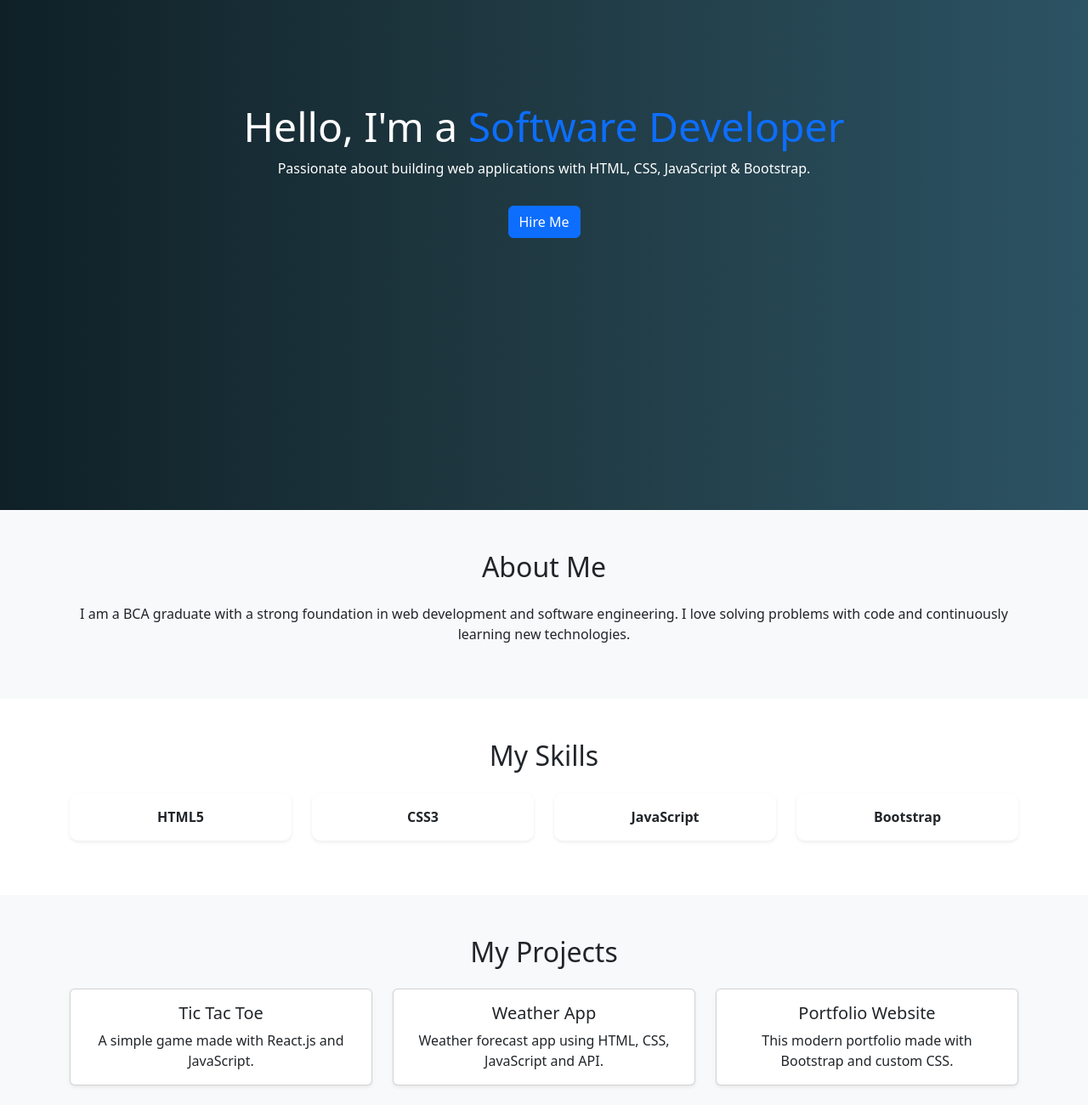
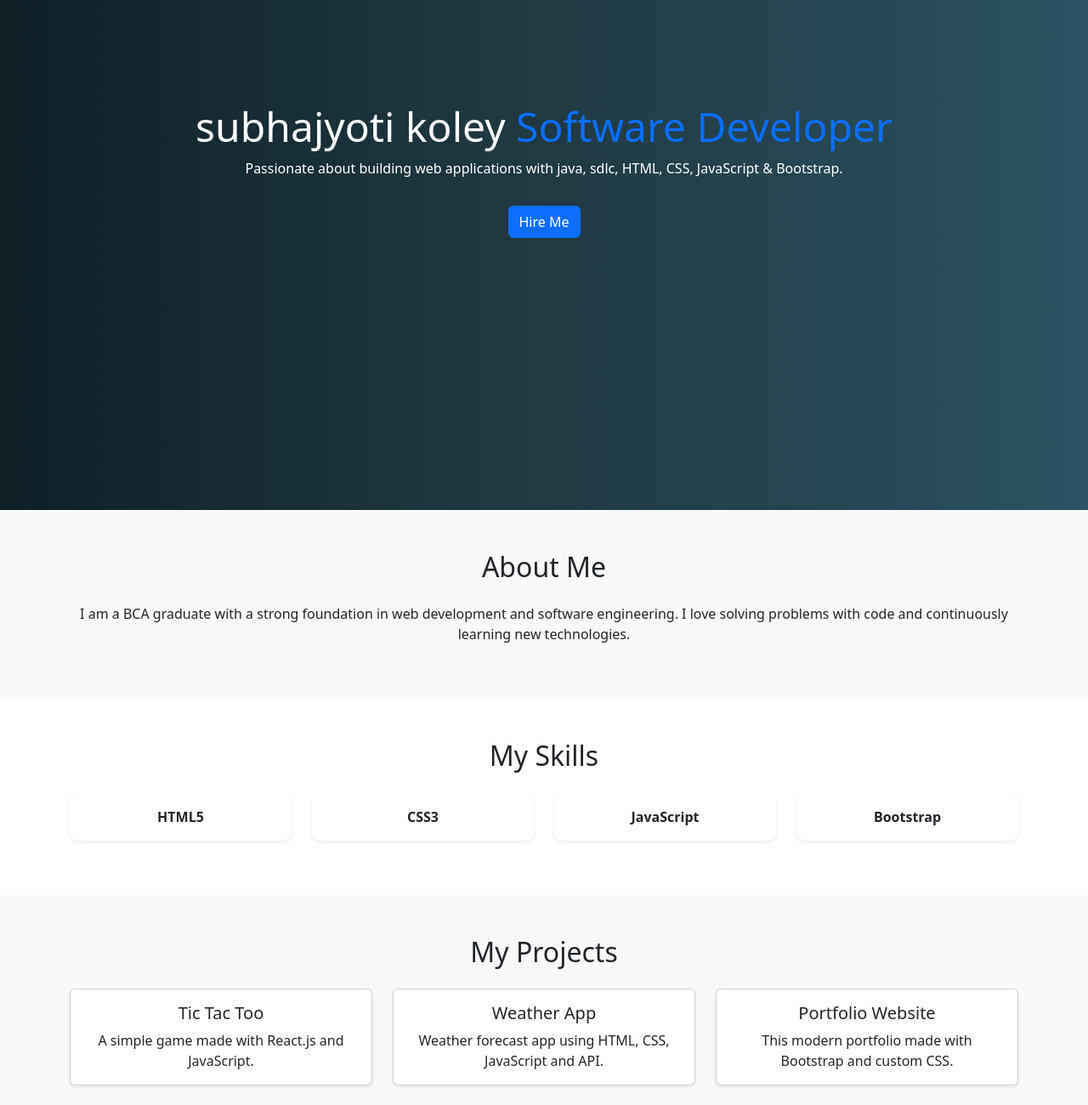
Before and after one commit to subhakoley2003/-Protfolio, a plain HTML site: page index.html in a window 1280 px wide. Shown: the part 200-1500 px from the top of the page at 85% size. Drawn offline with nearby package versions, Linux system fonts and the light colour scheme; a script that the page names is missing.

Commit message:
new changes

```diff
--- a/index.html
+++ b/index.html
@@ -30,8 +30,8 @@
   <!-- Hero Section -->
   <header class="hero text-white text-center d-flex align-items-center" id="home">
     <div class="container">
-      <h1>Hello, I'm a <span class="text-primary">Software Developer</span></h1>
-      <p>Passionate about building web applications with HTML, CSS, JavaScript & Bootstrap.</p>
+      <h1>subhajyoti koley  <span class="text-primary">Software Developer</span></h1>
+      <p>Passionate about building web applications with java, sdlc, HTML, CSS, JavaScript & Bootstrap.</p>
       <a href="#contact" class="btn btn-primary mt-3">Hire Me</a>
     </div>
   </header>
@@ -73,7 +73,7 @@
         <div class="col-md-4 mb-3">
           <div class="card shadow-sm h-100">
             <div class="card-body">
-              <h5 class="card-title">Tic Tac Toe</h5>
+              <h5 class="card-title">Tic Tac Too</h5>
               <p class="card-text">A simple game made with React.js and JavaScript.</p>
             </div>
           </div>
```
